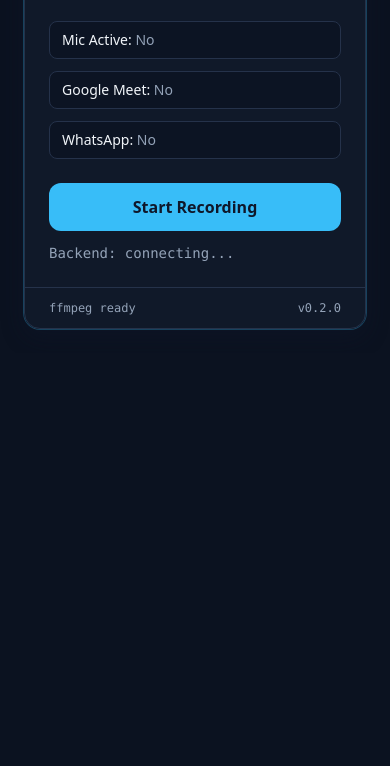
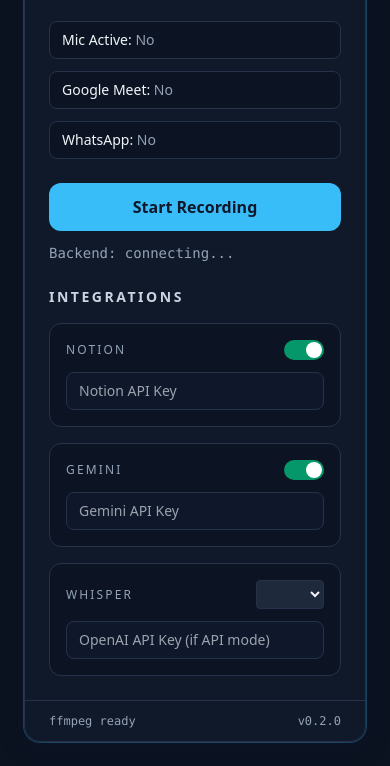
Before and after one commit to jaidev7823/desktop-meet-recorder, an Electron app: page index.html in a window 390 px wide. Shown: the part 679-1445 px from the top of the page. Before the commit the page ends 1032 px from the top, so only its background shows below. Drawn offline with nearby package versions, Linux system fonts and the light colour scheme; no server answers.

Commit message:
added basic frontend option like add notion api key gemini and whisper api key

```diff
--- a/index.html
+++ b/index.html
@@ -95,6 +95,44 @@
         </div>
       </div>
 
+      <section class="px-6 pb-6">
+        <h2 class="text-sm font-semibold text-slate-300 mb-4 uppercase tracking-[0.18em]">Integrations</h2>
+        <div class="grid grid-cols-1 md:grid-cols-3 gap-4">
+
+          <div class="rounded-xl border border-line bg-ink/60 p-4">
+            <div class="flex items-center justify-between">
+              <p class="text-xs uppercase tracking-[0.18em] text-slate-400">Notion</p>
+              <button id="notionToggle" class="w-10 h-5 rounded-full bg-slate-700 relative transition">
+                <span class="absolute left-0.5 top-0.5 w-4 h-4 rounded-full bg-slate-400 transition"></span>
+              </button>
+            </div>
+            <input type="password" id="notionKey" placeholder="Notion API Key" class="mt-3 w-full bg-slate-900 border border-line rounded-lg px-3 py-2 text-sm focus:outline-none focus:ring-2 focus:ring-calm/70" />
+          </div>
+
+          <div class="rounded-xl border border-line bg-ink/60 p-4">
+            <div class="flex items-center justify-between">
+              <p class="text-xs uppercase tracking-[0.18em] text-slate-400">Gemini</p>
+              <button id="geminiToggle" class="w-10 h-5 rounded-full bg-slate-700 relative transition">
+                <span class="absolute left-0.5 top-0.5 w-4 h-4 rounded-full bg-slate-400 transition"></span>
+              </button>
+            </div>
+            <input type="password" id="geminiKey" placeholder="Gemini API Key" class="mt-3 w-full bg-slate-900 border border-line rounded-lg px-3 py-2 text-sm focus:outline-none focus:ring-2 focus:ring-calm/70" />
+          </div>
+
+          <div class="rounded-xl border border-line bg-ink/60 p-4">
+            <div class="flex items-center justify-between">
+              <p class="text-xs uppercase tracking-[0.18em] text-slate-400">Whisper</p>
+              <select id="whisperMode" class="bg-slate-800 border border-line rounded px-2 py-1 text-xs">
+                <option value="local">Local</option>
+                <option value="api">API</option>
+              </select>
+            </div>
+            <input type="password" id="whisperKey" placeholder="OpenAI API Key (if API mode)" class="mt-3 w-full bg-slate-900 border border-line rounded-lg px-3 py-2 text-sm focus:outline-none focus:ring-2 focus:ring-calm/70" />
+          </div>
+
+        </div>
+      </section>
+
       <footer class="px-6 py-3 border-t border-line flex items-center justify-between text-xs text-slate-400 font-mono">
         <span id="ffmpegStatus">ffmpeg pending</span>
         <span>v0.2.0</span>
--- a/preload.js
+++ b/preload.js
@@ -5,6 +5,8 @@
   stopRecording: () => ipcRenderer.invoke('stop-recording'),
   setAutoRecord: (val) => ipcRenderer.invoke('set-auto-record', val),
   getAudioDevices: () => ipcRenderer.invoke('get-audio-devices'),
+  saveIntegrations: (settings) => ipcRenderer.invoke('save-integrations', settings),
+  loadIntegrations: () => ipcRenderer.invoke('load-integrations'),
   onDetectionUpdate: (cb) => ipcRenderer.on('detection-update', (_, data) => cb(data)),
   onBackendStatus: (cb) => ipcRenderer.on('backend-status', (_, data) => cb(data)),
   onBackendError: (cb) => ipcRenderer.on('backend-error', (_, data) => cb(data)),
--- a/renderer.js
+++ b/renderer.js
@@ -2,6 +2,12 @@
 let autoRecord = true;
 let timerInterval = null;
 let elapsedSeconds = 0;
+
+let integrations = {
+  notion: { enabled: false, apiKey: '' },
+  gemini: { enabled: false, apiKey: '' },
+  whisper: { mode: 'local', apiKey: '' }
+};
 
 function el(id) {
   return document.getElementById(id);
@@ -161,9 +167,74 @@
   }
 }
 
+function updateToggle(id, enabled) {
+  const btn = el(id);
+  if (enabled) {
+    btn.className = 'w-10 h-5 rounded-full bg-emerald-600 relative transition';
+    btn.innerHTML = '<span class="absolute right-0.5 top-0.5 w-4 h-4 rounded-full bg-white transition"></span>';
+  } else {
+    btn.className = 'w-10 h-5 rounded-full bg-slate-700 relative transition';
+    btn.innerHTML = '<span class="absolute left-0.5 top-0.5 w-4 h-4 rounded-full bg-slate-400 transition"></span>';
+  }
+}
+
+function toggleIntegration(name) {
+  integrations[name].enabled = !integrations[name].enabled;
+  updateToggle(`${name}Toggle`, integrations[name].enabled);
+  saveIntegrations();
+}
+
+function saveIntegrations() {
+  const settings = {
+    notion: { enabled: integrations.notion.enabled, apiKey: el('notionKey').value },
+    gemini: { enabled: integrations.gemini.enabled, apiKey: el('geminiKey').value },
+    whisper: { mode: el('whisperMode').value, apiKey: el('whisperKey').value }
+  };
+
+  if (window.electronAPI) {
+    window.electronAPI.saveIntegrations(settings);
+  }
+  console.log('Integrations saved:', settings);
+}
+
+function loadIntegrations() {
+  if (!window.electronAPI) return;
+
+  try {
+    const settings = window.electronAPI.loadIntegrations();
+    if (settings) {
+      if (settings.notion) {
+        el('notionKey').value = settings.notion.apiKey || '';
+        integrations.notion.enabled = settings.notion.enabled || false;
+        updateToggle('notionToggle', integrations.notion.enabled);
+      }
+      if (settings.gemini) {
+        el('geminiKey').value = settings.gemini.apiKey || '';
+        integrations.gemini.enabled = settings.gemini.enabled || false;
+        updateToggle('geminiToggle', integrations.gemini.enabled);
+      }
+      if (settings.whisper) {
+        el('whisperMode').value = settings.whisper.mode || 'local';
+        el('whisperKey').value = settings.whisper.apiKey || '';
+      }
+    }
+  } catch (e) {
+    console.log('Could not load integrations:', e);
+  }
+}
+
 async function initializeRenderer() {
   el('recordBtn').addEventListener('click', toggleRecording);
   el('autoToggle').addEventListener('click', toggleAutoRecord);
+
+  el('notionToggle').addEventListener('click', () => toggleIntegration('notion'));
+  el('geminiToggle').addEventListener('click', () => toggleIntegration('gemini'));
+  el('whisperMode').addEventListener('change', saveIntegrations);
+  el('notionKey').addEventListener('input', saveIntegrations);
+  el('geminiKey').addEventListener('input', saveIntegrations);
+  el('whisperKey').addEventListener('input', saveIntegrations);
+
+  loadIntegrations();
 
   updateStatusUI();
 
```
Also changed, not shown: index.js (+27 -0 lines).
